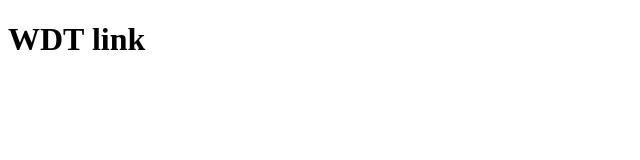
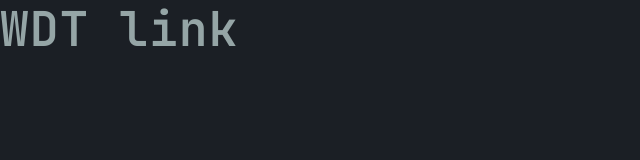
Before and after one commit to wdtlink/wdtlink.github.io, a plain HTML site: page index.html in a window 1280 px wide. Shown: the whole page, without its empty margins (0-640 px from the left). Drawn offline with Linux system fonts and the light colour scheme.

Commit message:
Update index.html

```diff
--- a/index.html
+++ b/index.html
@@ -1,10 +1,23 @@
 <!DOCTYPE html>
 <html lang="tr">
+
 <head>
-    <meta charset="UTF-8">
-    <meta name="viewport" content="width=device-width, initial-scale=1.0">
-    <title>Document</title>
+  <meta charset="UTF-8">
+  <meta name="viewport" content="width=device-width, initial-scale=1.0">
+  <meta name="description" content="web design tools" />
+  <meta name="keywords" content="web design,html5,css,jquery,icon,color,validator" />
+  <link rel="icon" type="image/png" sizes="32x32" href="assets/img/favicon-32x32.png">
+    <!-- ### Bootstrap CSS ### -->
+  <link rel="stylesheet" type="text/css" href="assets/css/vendor/bootstrap.min.css" />
+  <!-- ### Fontawesome CSS ### -->
+  <link rel="stylesheet" type="text/css" href="assets/css/vendor/all.min.css" />
+   <!-- ### Google Fonts ### -->
+  <link href="https://fonts.googleapis.com/css2?family=JetBrains+Mono:wght@400;600&family=Open+Sans:wght@300;400&display=swap" rel="stylesheet">
+   <!-- ### Main CSS ### -->
+  <link rel="stylesheet" type="text/css" href="assets/css/style.min.css" />
+  <title>WDT | HOME</title>
 </head>
+<body>
 <body>
     <h1>WDT link</h1>
 </body>
```
